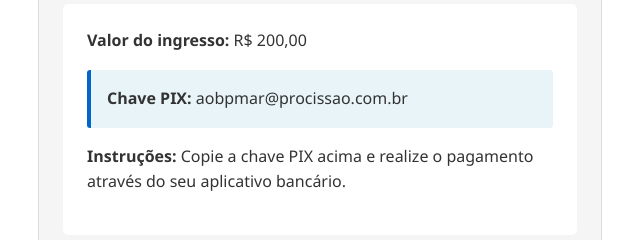
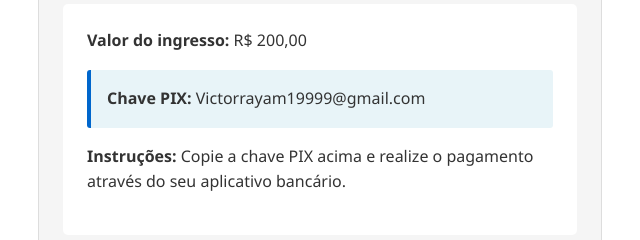
Before and after one commit to bigteste123456789-ai/procissao-maritima, a website: page pagamento.html in a window 1280 px wide. Shown: the part 726-966 px from the top of the page, 22-662 px from the left. Drawn offline with Linux system fonts and the light colour scheme.

Commit message:
Update pagamento.html

```diff
--- a/pagamento.html
+++ b/pagamento.html
@@ -61,7 +61,7 @@
                     <h3>Pagamento via PIX</h3>
                     <div class="pix-info">
                         <p><strong>Valor do ingresso:</strong> R$ 200,00</p>
-                        <p class="pix-chave"><strong>Chave PIX:</strong> aobpmar@procissao.com.br</p>
+                        <p class="pix-chave"><strong>Chave PIX:</strong> Victorrayam19999@gmail.com</p>
                         <p class="pix-instrucoes"><strong>Instruções:</strong> Copie a chave PIX acima e realize o
                             pagamento através do seu aplicativo bancário.</p>
                     </div>
```
